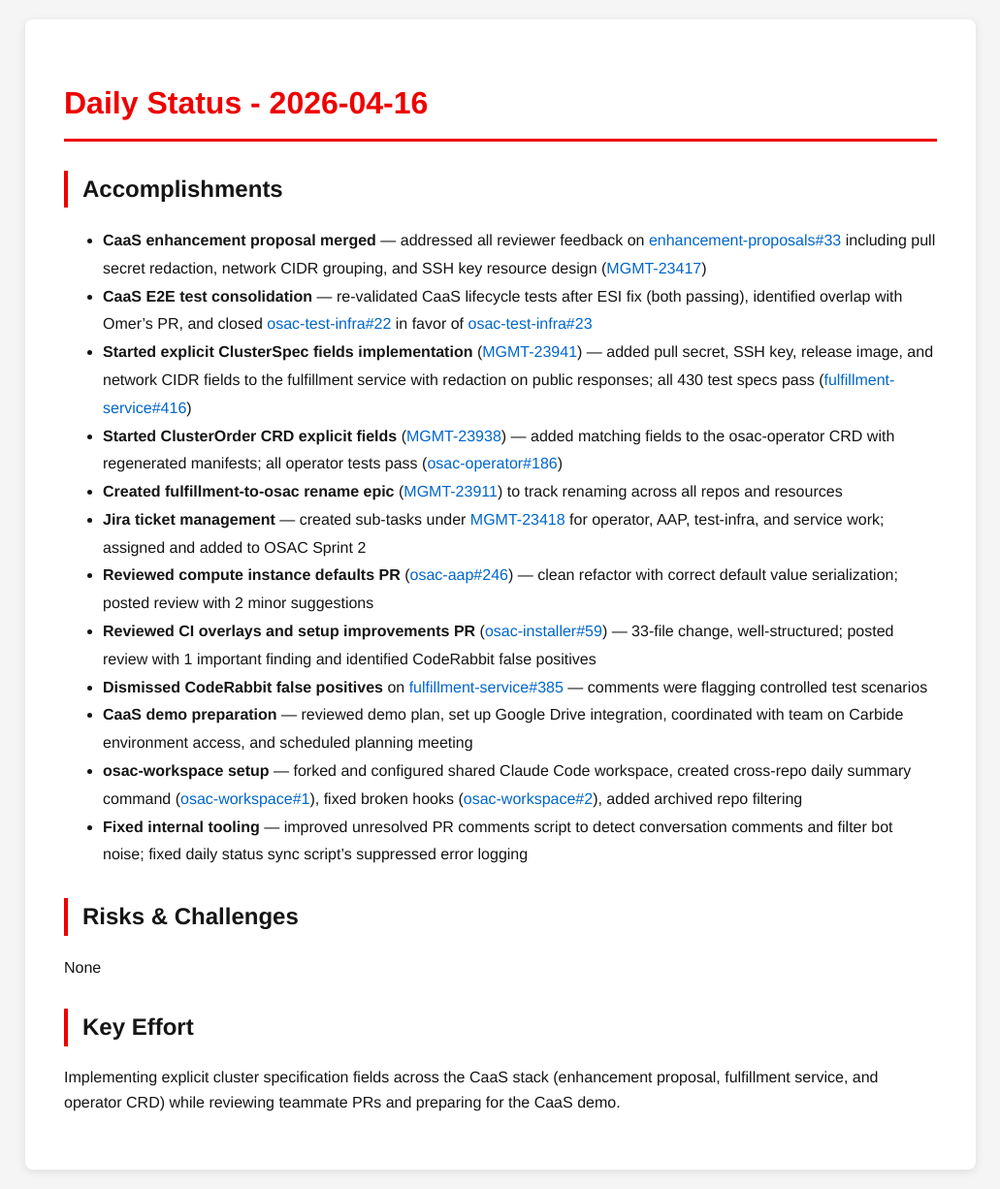
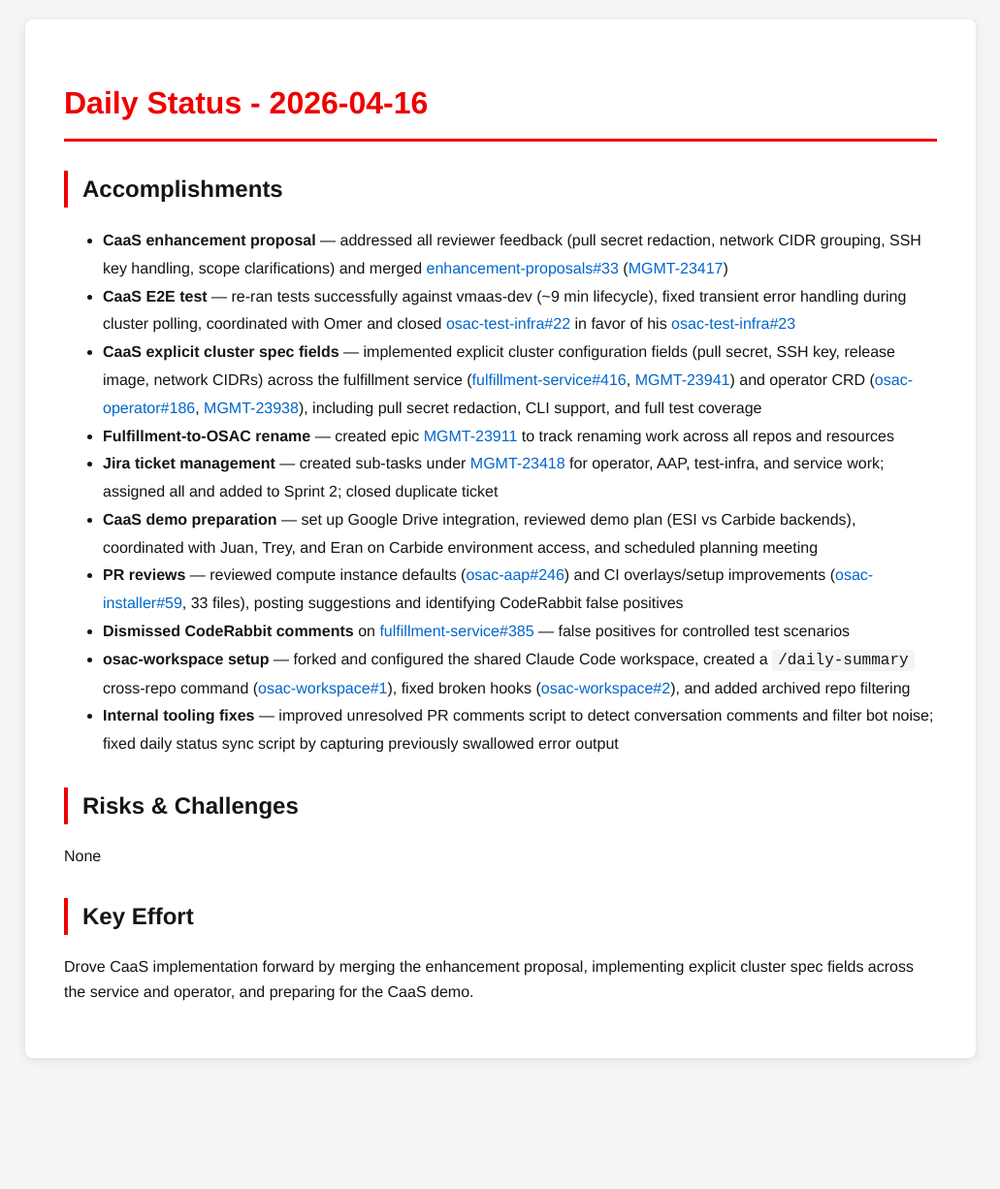
Before and after one commit to tzvatot/daily-status, a Jekyll site: the page built from 2026-04-16.md, in a window 1280 px wide. Shown: the whole page at 97% size, without its empty margins (124-1155 px from the left). Built offline with Jekyll 4.4.1, drawn with Linux system fonts in a browser that asks for light colours; after the commit the page ends 1111 px from its top, so only the background shows below that.

Commit message:
Daily status update - 2026-04-16

```diff
--- a/2026-04-16.md
+++ b/2026-04-16.md
@@ -7,21 +7,19 @@ date: 2026-04-16
 # Daily Status - 2026-04-16
 
 ## Accomplishments
-- **CaaS enhancement proposal merged** — addressed all reviewer feedback on [enhancement-proposals#33](https://github.com/osac-project/enhancement-proposals/pull/33) including pull secret redaction, network CIDR grouping, and SSH key resource design ([MGMT-23417](https://issues.redhat.com/browse/MGMT-23417))
-- **CaaS E2E test consolidation** — re-validated CaaS lifecycle tests after ESI fix (both passing), identified overlap with Omer's PR, and closed [osac-test-infra#22](https://github.com/osac-project/osac-test-infra/pull/22) in favor of [osac-test-infra#23](https://github.com/osac-project/osac-test-infra/pull/23)
-- **Started explicit ClusterSpec fields implementation** ([MGMT-23941](https://issues.redhat.com/browse/MGMT-23941)) — added pull secret, SSH key, release image, and network CIDR fields to the fulfillment service with redaction on public responses; all 430 test specs pass ([fulfillment-service#416](https://github.com/osac-project/fulfillment-service/pull/416))
-- **Started ClusterOrder CRD explicit fields** ([MGMT-23938](https://issues.redhat.com/browse/MGMT-23938)) — added matching fields to the osac-operator CRD with regenerated manifests; all operator tests pass ([osac-operator#186](https://github.com/osac-project/osac-operator/pull/186))
-- **Created fulfillment-to-osac rename epic** ([MGMT-23911](https://issues.redhat.com/browse/MGMT-23911)) to track renaming across all repos and resources
-- **Jira ticket management** — created sub-tasks under [MGMT-23418](https://issues.redhat.com/browse/MGMT-23418) for operator, AAP, test-infra, and service work; assigned and added to OSAC Sprint 2
-- **Reviewed compute instance defaults PR** ([osac-aap#246](https://github.com/osac-project/osac-aap/pull/246)) — clean refactor with correct default value serialization; posted review with 2 minor suggestions
-- **Reviewed CI overlays and setup improvements PR** ([osac-installer#59](https://github.com/osac-project/osac-installer/pull/59)) — 33-file change, well-structured; posted review with 1 important finding and identified CodeRabbit false positives
-- **Dismissed CodeRabbit false positives** on [fulfillment-service#385](https://github.com/osac-project/fulfillment-service/pull/385) — comments were flagging controlled test scenarios
-- **CaaS demo preparation** — reviewed demo plan, set up Google Drive integration, coordinated with team on Carbide environment access, and scheduled planning meeting
-- **osac-workspace setup** — forked and configured shared Claude Code workspace, created cross-repo daily summary command ([osac-workspace#1](https://github.com/eranco74/osac-workspace/pull/1)), fixed broken hooks ([osac-workspace#2](https://github.com/eranco74/osac-workspace/pull/2)), added archived repo filtering
-- **Fixed internal tooling** — improved unresolved PR comments script to detect conversation comments and filter bot noise; fixed daily status sync script's suppressed error logging
+- **CaaS enhancement proposal** — addressed all reviewer feedback (pull secret redaction, network CIDR grouping, SSH key handling, scope clarifications) and merged [enhancement-proposals#33](https://github.com/osac-project/enhancement-proposals/pull/33) ([MGMT-23417](https://issues.redhat.com/browse/MGMT-23417))
+- **CaaS E2E test** — re-ran tests successfully against vmaas-dev (~9 min lifecycle), fixed transient error handling during cluster polling, coordinated with Omer and closed [osac-test-infra#22](https://github.com/osac-project/osac-test-infra/pull/22) in favor of his [osac-test-infra#23](https://github.com/osac-project/osac-test-infra/pull/23)
+- **CaaS explicit cluster spec fields** — implemented explicit cluster configuration fields (pull secret, SSH key, release image, network CIDRs) across the fulfillment service ([fulfillment-service#416](https://github.com/osac-project/fulfillment-service/pull/416), [MGMT-23941](https://issues.redhat.com/browse/MGMT-23941)) and operator CRD ([osac-operator#186](https://github.com/osac-project/osac-operator/pull/186), [MGMT-23938](https://issues.redhat.com/browse/MGMT-23938)), including pull secret redaction, CLI support, and full test coverage
+- **Fulfillment-to-OSAC rename** — created epic [MGMT-23911](https://issues.redhat.com/browse/MGMT-23911) to track renaming work across all repos and resources
+- **Jira ticket management** — created sub-tasks under [MGMT-23418](https://issues.redhat.com/browse/MGMT-23418) for operator, AAP, test-infra, and service work; assigned all and added to Sprint 2; closed duplicate ticket
+- **CaaS demo preparation** — set up Google Drive integration, reviewed demo plan (ESI vs Carbide backends), coordinated with Juan, Trey, and Eran on Carbide environment access, and scheduled planning meeting
+- **PR reviews** — reviewed compute instance defaults ([osac-aap#246](https://github.com/osac-project/osac-aap/pull/246)) and CI overlays/setup improvements ([osac-installer#59](https://github.com/osac-project/osac-installer/pull/59), 33 files), posting suggestions and identifying CodeRabbit false positives
+- **Dismissed CodeRabbit comments** on [fulfillment-service#385](https://github.com/osac-project/fulfillment-service/pull/385) — false positives for controlled test scenarios
+- **osac-workspace setup** — forked and configured the shared Claude Code workspace, created a `/daily-summary` cross-repo command ([osac-workspace#1](https://github.com/eranco74/osac-workspace/pull/1)), fixed broken hooks ([osac-workspace#2](https://github.com/eranco74/osac-workspace/pull/2)), and added archived repo filtering
+- **Internal tooling fixes** — improved unresolved PR comments script to detect conversation comments and filter bot noise; fixed daily status sync script by capturing previously swallowed error output
 
 ## Risks & Challenges
 None
 
 ## Key Effort
-Implementing explicit cluster specification fields across the CaaS stack (enhancement proposal, fulfillment service, and operator CRD) while reviewing teammate PRs and preparing for the CaaS demo.
+Drove CaaS implementation forward by merging the enhancement proposal, implementing explicit cluster spec fields across the service and operator, and preparing for the CaaS demo.
```
